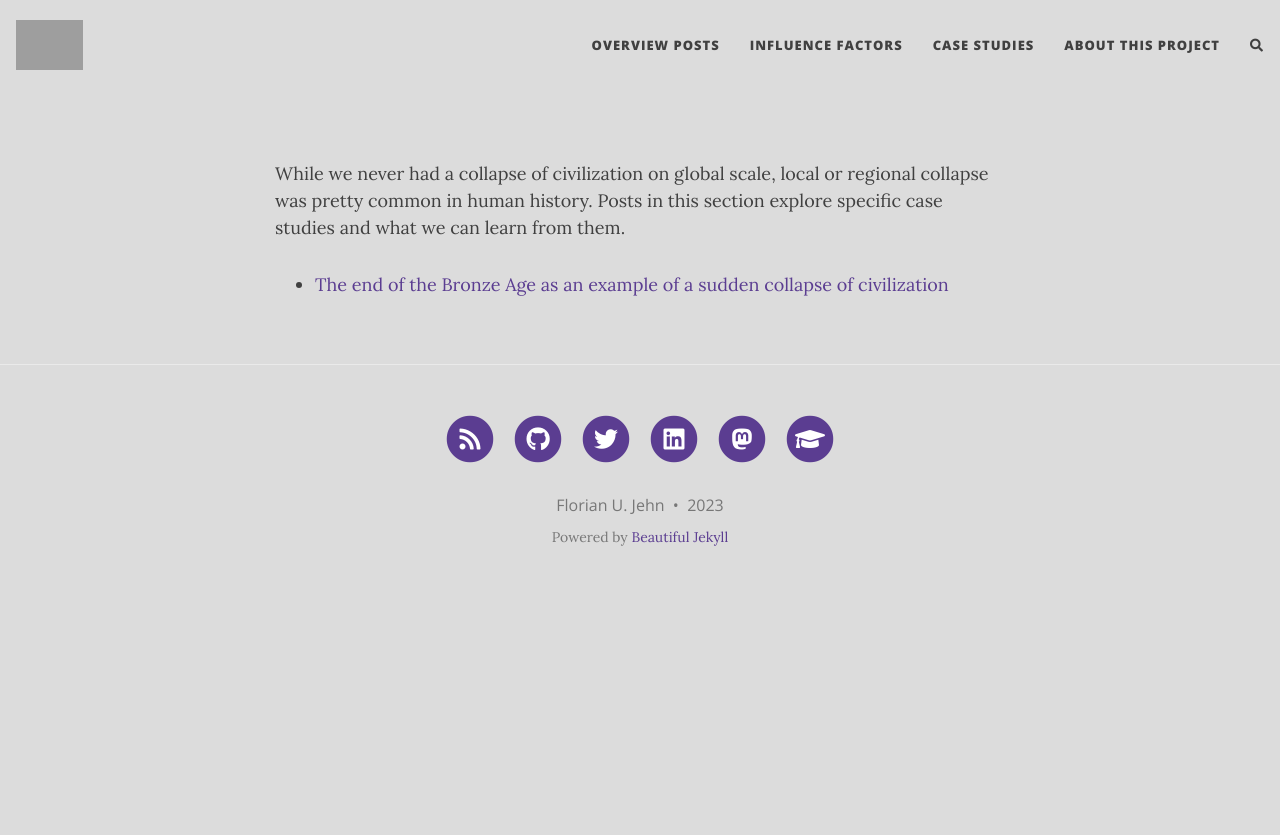
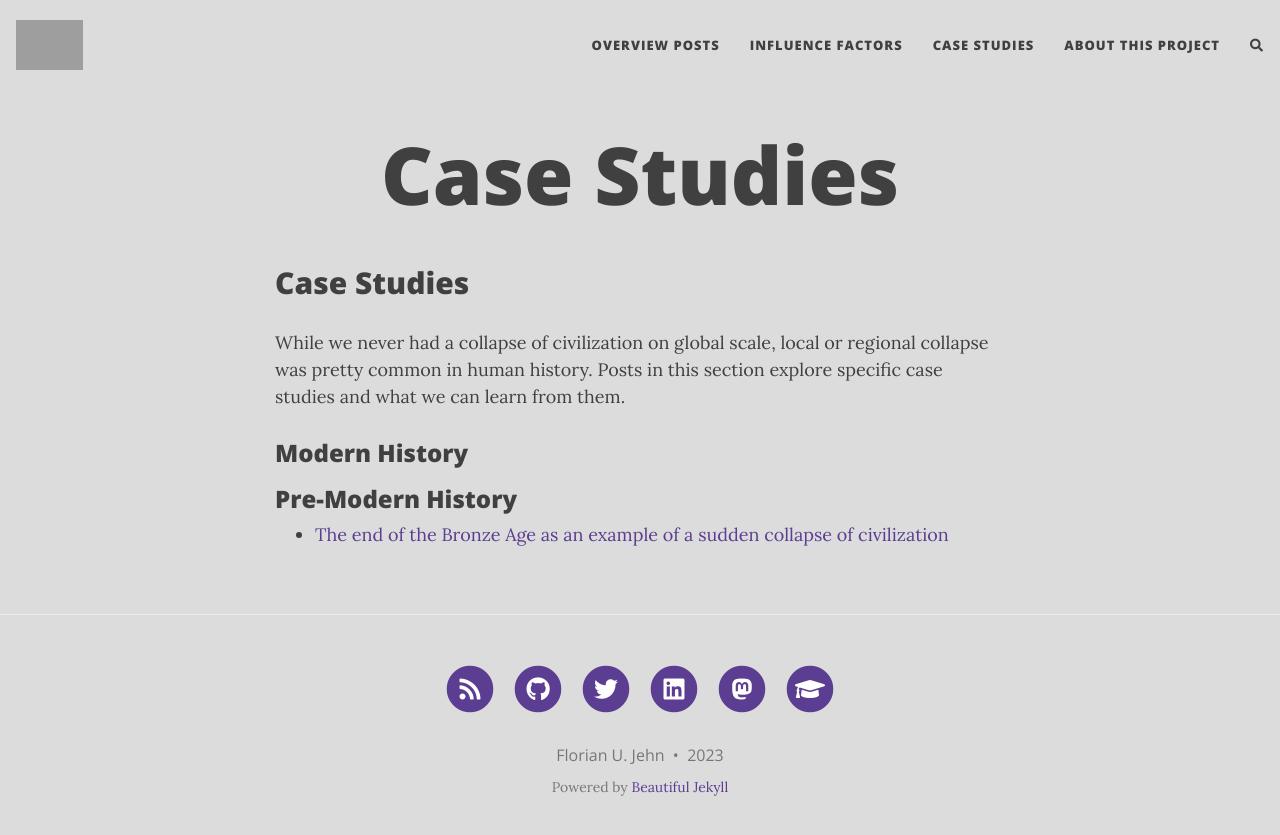
Before and after one commit to florianjehn/Societal_Collapse, a Jekyll site: the page built from casestudies.md, in a window 1280 px wide. Shown: the top 835 px of the page. Built offline with Jekyll 4.4.1, drawn with Linux system fonts in a browser that asks for light colours; nearby versions of some CDN libraries; our own code applies the rules of GitHub Pages for plain Markdown files; comment, search, counter and statistics services are not loaded; grey boxes are pictures that could not be loaded.

Commit message:
Update titles

```diff
--- a/casestudies.md
+++ b/casestudies.md
@@ -1,3 +1,8 @@
+## Case Studies
+
 While we never had a collapse of civilization on global scale, local or regional collapse was pretty common in human history. Posts in this section explore specific case studies and what we can learn from them.
 
+### Modern History
+
+### Pre-Modern History
 * [The end of the Bronze Age as an example of a sudden collapse of civilization](https://florianjehn.github.io/Societal-Collapse-Living-Literature-Review/2020-10-28-bronze_age/)
```
Also changed, not shown: aboutme.md (+1 -0 lines), factors.md (+2 -0 lines), overview.md (+2 -0 lines).
